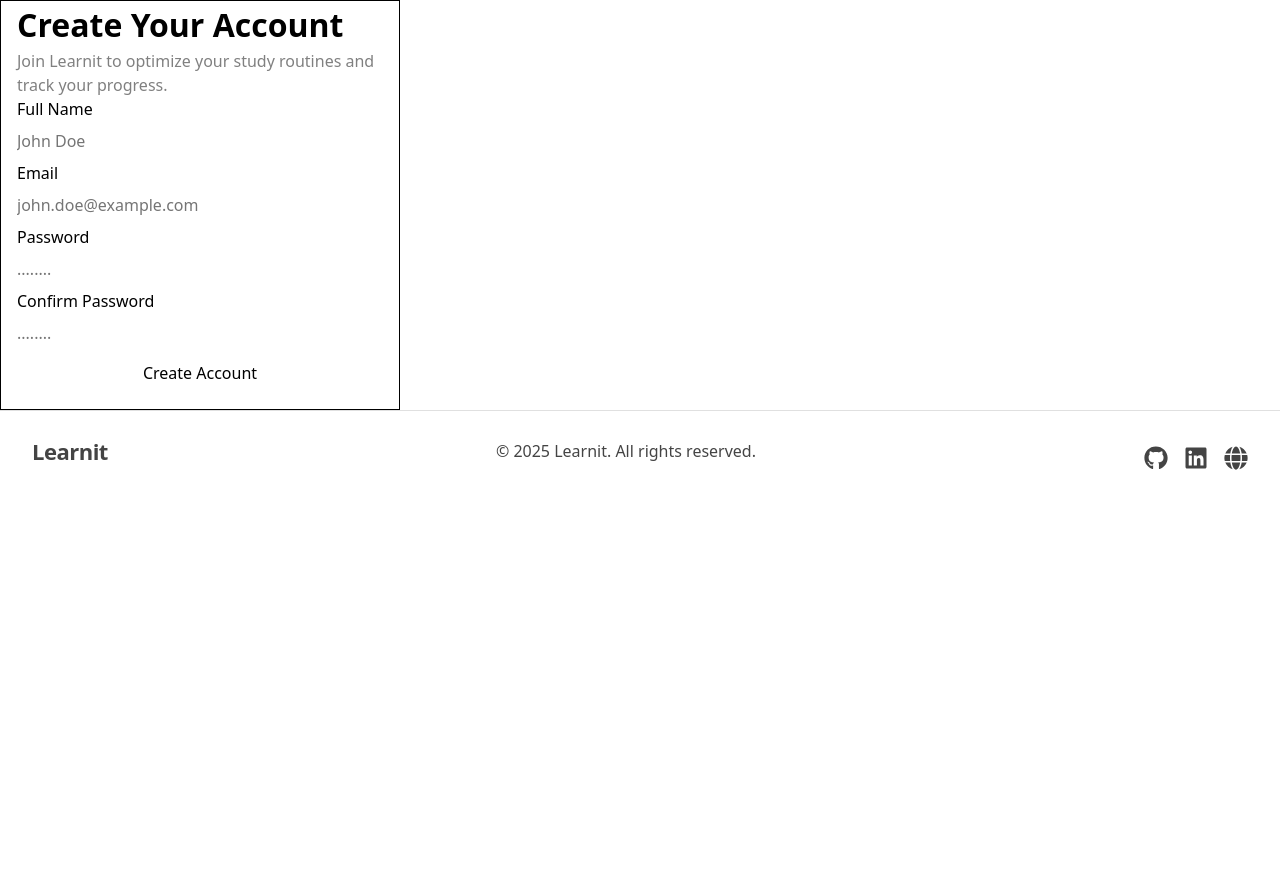
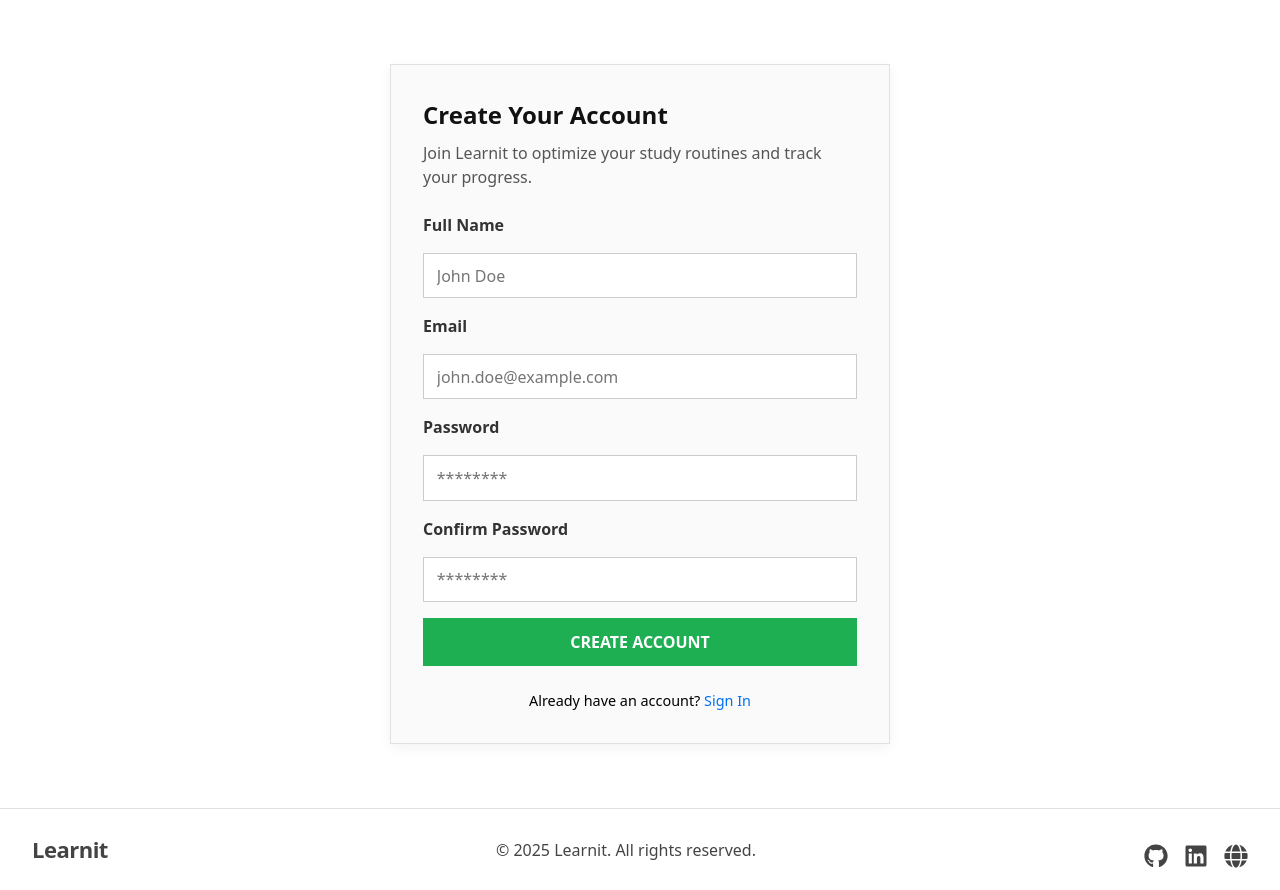
Before and after one commit to aravinth-krishna/reactapptest.client, a React (Vite) app: page /auth/register in a window 1280 px wide. Before the commit the page ends 800 px from the top, so only its background shows below. Built offline with nearby package versions, Linux system fonts and the light colour scheme.

Commit message:
Enhance Signin and Signup components with improved styling and added navigation links

```diff
--- a/src/components/auth/Signin.jsx
+++ b/src/components/auth/Signin.jsx
@@ -1,17 +1,26 @@
 import styles from "./Signin.module.css";
+import { Link } from "react-router-dom";
 
 function Signin() {
   return (
     <div className={styles.signin}>
       <h1>Log In</h1>
-      <p>Enter your credentials to sign in.</p>
-      <form action="">
+      <p>Enter your credentials to access your account.</p>
+      <form>
         <label htmlFor="email">Email</label>
         <input type="email" placeholder="john.doe@example.com" required />
+
         <label htmlFor="password">Password</label>
-        <input type="password" placeholder="........" required />
-        <button>Login</button>
-        <a href="#">Forgot Password?</a>
+        <input type="password" placeholder="********" required />
+
+        <button type="submit">Login</button>
+
+        <div className={styles.extra}>
+          <Link to="/auth/forgot-password">Forgot Password?</Link>
+          <span>
+            Don't have an account? <Link to="/auth/register">Sign Up</Link>
+          </span>
+        </div>
       </form>
     </div>
   );
--- a/src/components/auth/Signin.module.css
+++ b/src/components/auth/Signin.module.css
@@ -1,38 +1,78 @@
 .signin {
+  max-width: 500px;
+  margin: 6.5rem auto;
+  padding: 2rem;
+  border: 1px solid #e0e0e0;
+  border-radius: 0; /* keeps your non-rounded aesthetic */
+  background-color: #fafafa;
+  box-shadow: 0 4px 12px rgba(0, 0, 0, 0.05);
   display: flex;
   flex-direction: column;
-  align-items: left;
-  justify-content: center;
-  padding: 0px 1rem 1rem 1rem;
-  max-width: 400px;
-  border: 1px solid black;
 }
 
 .signin h1 {
-  font-size: 2rem;
+  font-size: 1.5rem;
+  margin-bottom: 0.5rem;
+  color: #111;
 }
 
 .signin p {
-  color: grey;
+  color: #555;
+  margin-bottom: 1.5rem;
 }
 
 .signin form {
   display: flex;
   flex-direction: column;
-  gap: 0.5rem;
-  font-size: 1rem;
+  gap: 1rem;
+}
+
+.signin form label {
+  font-weight: 600;
+  color: #333;
 }
 
 .signin form input {
+  padding: 0.6rem 0.8rem;
   font-size: 1rem;
+  border: 1px solid #ccc;
+  background-color: #fff;
+  outline: none;
+  transition: border-color 0.2s ease;
+}
+
+.signin form input:focus {
+  border-color: rgb(30, 175, 83);
 }
 
 .signin form button {
+  padding: 0.75rem;
+  font-size: 1rem;
+  background-color: rgb(30, 175, 83);
+  color: #fff;
+  font-weight: 600;
   border: none;
   cursor: pointer;
-  padding: 0.5rem;
+  transition: background 0.3s ease;
+  text-transform: uppercase;
 }
 
-.signin form a {
-  align-self: center;
+.signin form button:hover {
+  background-color: rgb(29, 153, 74);
 }
+
+.extra {
+  display: flex;
+  justify-content: space-between;
+  font-size: 0.9rem;
+  margin-top: 0.5rem;
+}
+
+.extra a {
+  color: #0070f3;
+  text-decoration: none;
+}
+
+.extra a:hover {
+  text-decoration: underline;
+}
--- a/src/components/auth/Signup.jsx
+++ b/src/components/auth/Signup.jsx
@@ -1,4 +1,5 @@
 import styles from "./Signup.module.css";
+import { Link } from "react-router-dom";
 
 function Signup() {
   return (
@@ -7,16 +8,26 @@ function Signup() {
       <p>
         Join Learnit to optimize your study routines and track your progress.
       </p>
-      <form action="">
+      <form>
         <label htmlFor="fullName">Full Name</label>
         <input type="text" placeholder="John Doe" required />
+
         <label htmlFor="email">Email</label>
         <input type="email" placeholder="john.doe@example.com" required />
+
         <label htmlFor="password">Password</label>
-        <input type="password" placeholder="........" required />
-        <label htmlFor="password">Confirm Password</label>
-        <input type="password" placeholder="........" required />
-        <button>Create Account</button>
+        <input type="password" placeholder="********" required />
+
+        <label htmlFor="confirmPassword">Confirm Password</label>
+        <input type="password" placeholder="********" required />
+
+        <button type="submit">Create Account</button>
+
+        <div className={styles.extra}>
+          <span>
+            Already have an account? <Link to="/auth/login">Sign In</Link>
+          </span>
+        </div>
       </form>
     </div>
   );
--- a/src/components/auth/Signup.module.css
+++ b/src/components/auth/Signup.module.css
@@ -1,34 +1,78 @@
 .signup {
+  max-width: 500px;
+  margin: 4rem auto;
+  padding: 2rem;
+  border: 1px solid #e0e0e0;
+  border-radius: 0; /* non-rounded aesthetic */
+  background-color: #fafafa;
+  box-shadow: 0 4px 12px rgba(0, 0, 0, 0.05);
   display: flex;
   flex-direction: column;
-  align-items: left;
-  justify-content: center;
-  padding: 0px 1rem 1rem 1rem;
-  max-width: 400px;
-  border: 1px solid black;
 }
 
 .signup h1 {
-  font-size: 2rem;
+  font-size: 1.5rem;
+  margin-bottom: 0.5rem;
+  color: #111;
 }
 
 .signup p {
-  color: grey;
+  color: #555;
+  margin-bottom: 1.5rem;
 }
 
 .signup form {
   display: flex;
   flex-direction: column;
-  gap: 0.5rem;
-  font-size: 1rem;
+  gap: 1rem;
+}
+
+.signup form label {
+  font-weight: 600;
+  color: #333;
 }
 
 .signup form input {
+  padding: 0.6rem 0.8rem;
   font-size: 1rem;
+  border: 1px solid #ccc;
+  background-color: #fff;
+  outline: none;
+  transition: border-color 0.2s ease;
+}
+
+.signup form input:focus {
+  border-color: rgb(30, 175, 83);
 }
 
 .signup form button {
+  padding: 0.75rem;
+  font-size: 1rem;
+  background-color: rgb(30, 175, 83);
+  color: #fff;
+  font-weight: 600;
   border: none;
   cursor: pointer;
-  padding: 0.5rem;
+  transition: background 0.3s ease;
+  text-transform: uppercase;
 }
+
+.signup form button:hover {
+  background-color: rgb(29, 153, 74);
+}
+
+.extra {
+  display: flex;
+  justify-content: center;
+  font-size: 0.9rem;
+  margin-top: 0.5rem;
+}
+
+.extra a {
+  color: #0070f3;
+  text-decoration: none;
+}
+
+.extra a:hover {
+  text-decoration: underline;
+}
```
